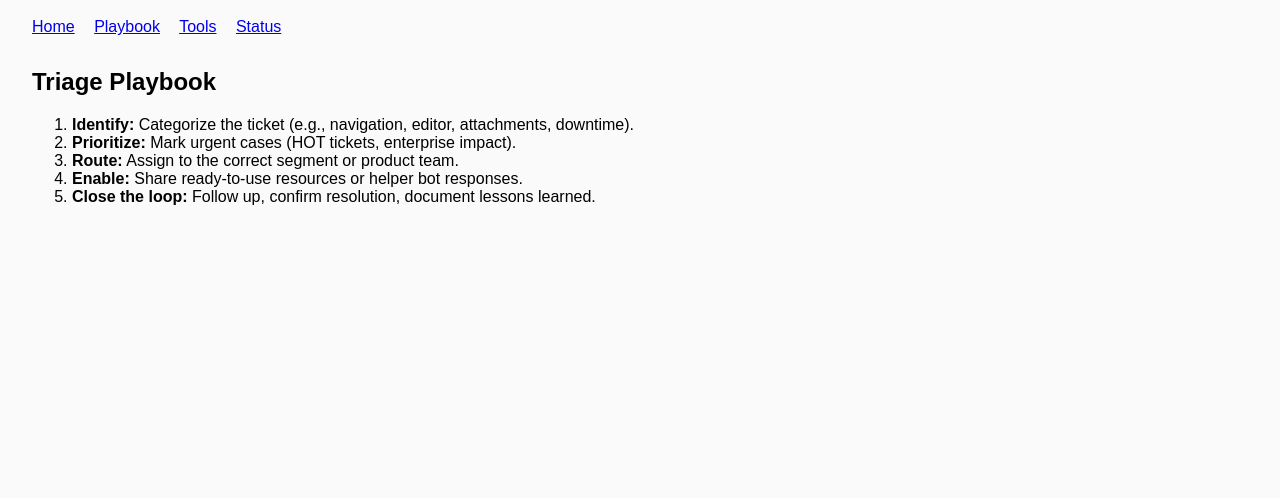
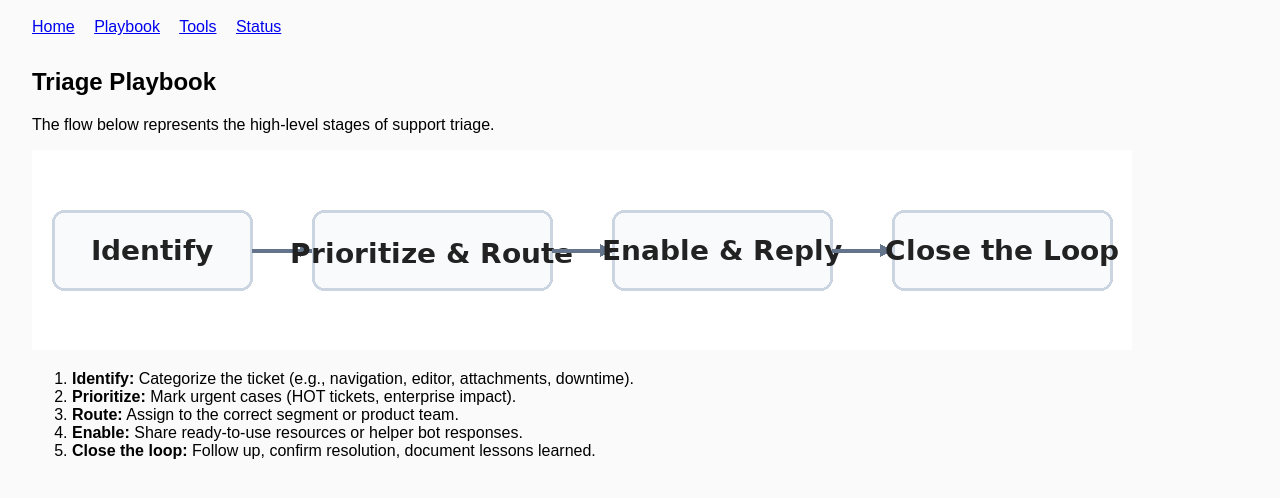
Before and after one commit to dielelisa/readiness-hub, a plain HTML site: page playbook.html in a window 1280 px wide. Shown: the part 72-570 px from the top of the page. Drawn offline with Linux system fonts and the light colour scheme.

Commit message:
Update playbook.html
adding image

```diff
--- a/playbook.html
+++ b/playbook.html
@@ -22,6 +22,10 @@
 
   <main>
     <h2>Triage Playbook</h2>
+
+    <p>The flow below represents the high-level stages of support triage.</p>
+    <img src="triage-titles.png" alt="Support triage flow diagram" />
+
     <ol>
       <li><strong>Identify:</strong> Categorize the ticket (e.g., navigation, editor, attachments, downtime).</li>
       <li><strong>Prioritize:</strong> Mark urgent cases (HOT tickets, enterprise impact).</li>
```
